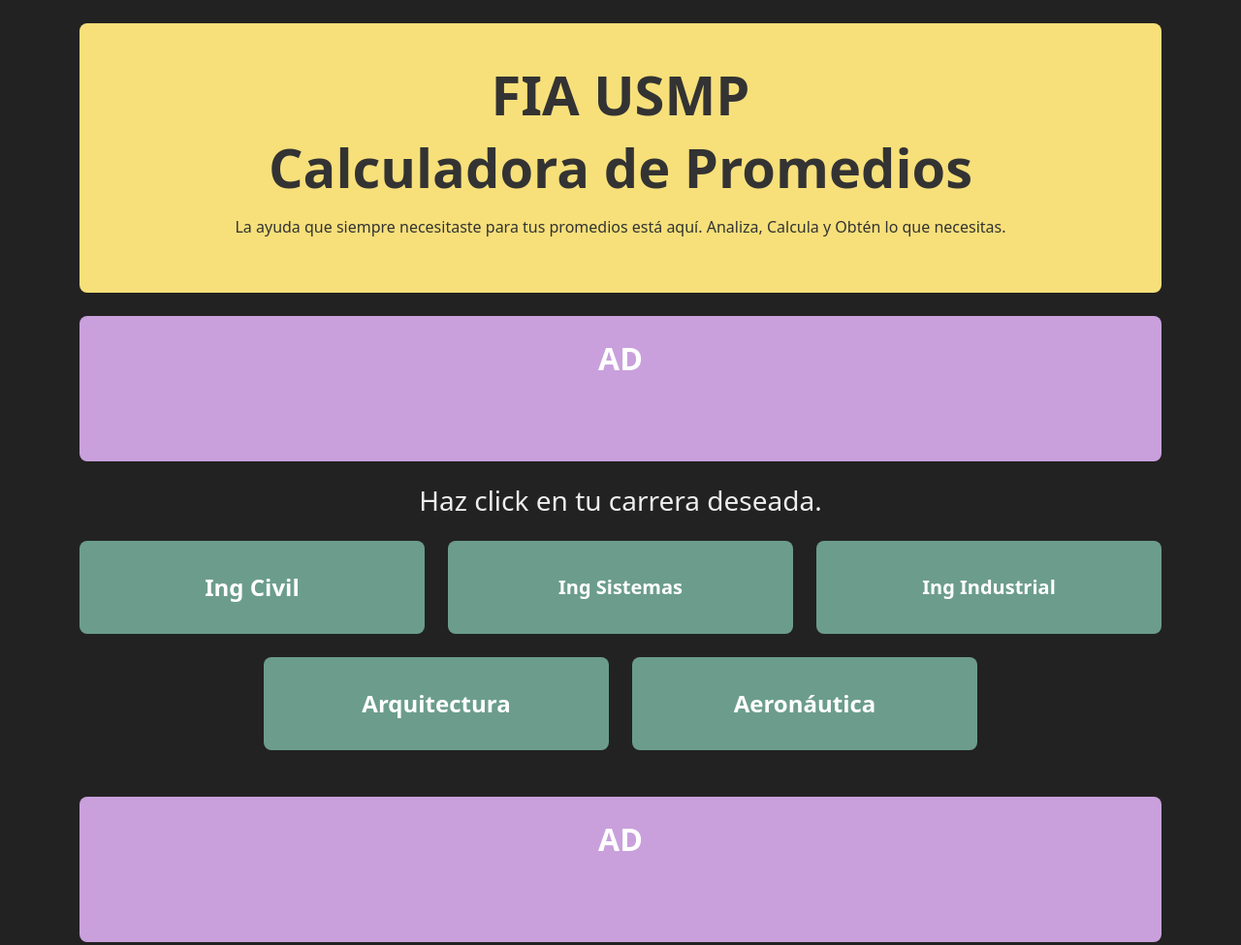
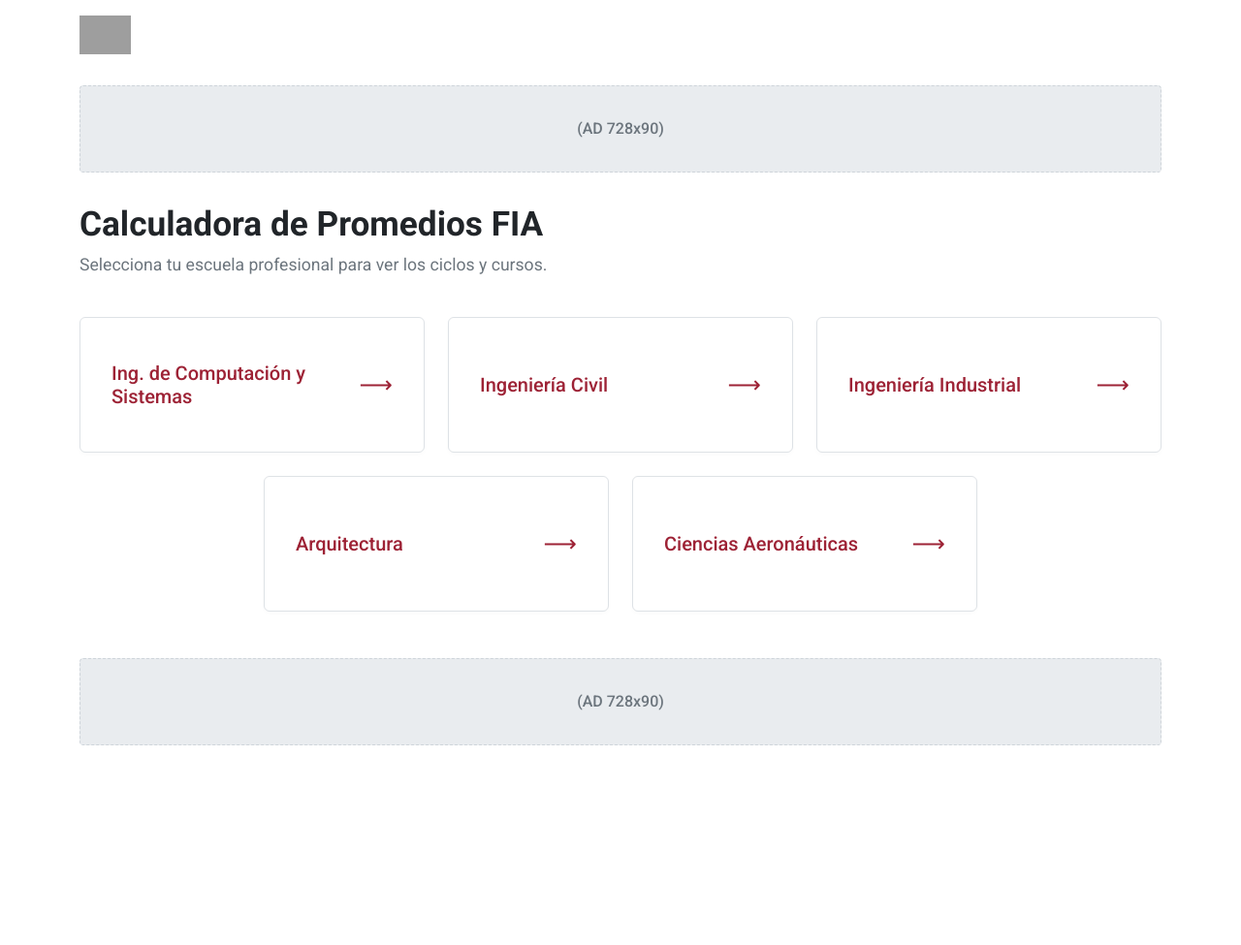
Before and after one commit to KushiedaZ5/FIA, a plain HTML site: page index.html in a window 1280 px wide. Shown: the whole page at 97% size. After the commit the page ends 801 px from the top, so only its background shows below. Drawn offline with nearby package versions, Linux system fonts and the light colour scheme; grey boxes are pictures that could not be loaded.

Commit message:
Update V0.95 Alpha

```diff
--- a/index.html
+++ b/index.html
@@ -1,94 +1,200 @@
 <!DOCTYPE html>
-<html lang="es" data-bs-theme="dark">
+<html lang="es">
 <head>
     <meta charset="UTF-8">
     <meta name="viewport" content="width=device-width, initial-scale=1.0">
-    <title>FIA USMP Calculadora - Selección de Carrera</title>
+    <title>Calculadora de Promedios FIA</title>
+
     <link href="https://cdn.jsdelivr.net/npm/bootstrap@5.3.3/dist/css/bootstrap.min.css" rel="stylesheet" integrity="sha384-QWTKZyjpPEjISv5WaRU9OFeRpok6YctnYmDr5pNlyT2bRjXh0JMhjY6hW+ALEwIH" crossorigin="anonymous">
+
+    <link rel="preconnect" href="https://fonts.googleapis.com">
+    <link rel="preconnect" href="https://fonts.gstatic.com" crossorigin>
+    <link href="https://fonts.googleapis.com/css2?family=Roboto:wght@300;400;500;700&display=swap" rel="stylesheet">
+
     <script>(function(w,d,s,l,i){w[l]=w[l]||[];w[l].push({'gtm.start':
     new Date().getTime(),event:'gtm.js'});var f=d.getElementsByTagName(s)[0],
     j=d.createElement(s),dl=l!='dataLayer'?'&l='+l:'';j.async=true;j.src=
     'https://www.googletagmanager.com/gtm.js?id='+i+dl;f.parentNode.insertBefore(j,f);
     })(window,document,'script','dataLayer','GTM-M5W79TKG');</script>
+
     <style>
-        body { background-color: #222; color: #eee; }
-        .sidebar-ad {
-            background-color: #c9a0dc; /* El morado de tu mockup */
-            color: white;
-            padding: 20px;
-            text-align: center;
-            font-size: 2em;
-            font-weight: bold;
-            border-radius: 8px;
+        :root {
+            --fia-red: #9D2235; /* El rojo oficial de tus capturas */
+            --text-dark: #212529;
+            --text-grey: #6C757D;
+            --bg-color: #FFFFFF;
+            --border-color: #DEE2E6;
         }
-        .bg-custom-header {
-            background-color: #f7e07a;
-            color: #333;
-            padding: 40px 20px;
+
+        body {
+            background-color: var(--bg-color);
+            color: var(--text-dark);
+            font-family: 'Roboto', sans-serif;
         }
-        .career-block {
-            background-color: #6c9d8c; /* El verde de tu mockup */
-            color: white;
-            padding: 30px;
-            border-radius: 8px;
-            text-align: center;
-            font-weight: bold;
-            transition: transform 0.2s, box-shadow 0.2s;
-            cursor: pointer;
-            height: 100%;
+
+        /* --- Header Simple --- */
+        .simple-header {
+            padding: 1rem 0;
+            margin-bottom: 1rem;
+        }
+        .logo-text {
+            font-weight: 700;
+            font-size: 1.1rem;
+            color: var(--text-dark);
             display: flex;
             align-items: center;
+            gap: 10px;
+        }
+
+        /* --- Slots de Anuncios --- */
+        .ad-container {
+            width: 100%;
+            background-color: #E9ECEF;
+            border: 1px dashed #CED4DA;
+            border-radius: 4px;
+            display: flex;
             justify-content: center;
-            text-decoration: none; /* Quitar subrayado del link */
+            align-items: center;
+            color: var(--text-grey);
+            font-weight: 500;
+            margin-bottom: 2rem;
         }
-        .career-block:hover {
-            transform: translateY(-5px);
-            box-shadow: 0 10px 20px rgba(0, 0, 0, 0.4);
-            color: white;
+        .ad-728 {
+            min-height: 90px;
         }
+
+        /* --- Títulos --- */
+        h1.main-title {
+            font-size: 2.2rem;
+            font-weight: 700;
+            color: var(--text-dark); /* Título negro como en tu mockup */
+            margin-bottom: 0.5rem;
+        }
+
+        p.subtitle {
+            font-size: 1.1rem;
+            color: var(--text-grey);
+            margin-bottom: 2.5rem;
+        }
+
+        /* --- Tarjetas de Carrera (Estilo Limpio) --- */
+        .career-card {
+            background-color: #FFFFFF;
+            border: 1px solid var(--border-color);
+            border-radius: 6px;
+            padding: 2rem;
+            text-decoration: none;
+            display: flex;
+            justify-content: space-between;
+            align-items: center;
+            transition: all 0.2s ease-in-out;
+            height: 100%;
+            min-height: 140px;
+            box-shadow: 0 2px 4px rgba(0,0,0,0.02); /* Sombra muy sutil */
+        }
+
+        .career-card:hover {
+            transform: translateY(-3px);
+            box-shadow: 0 10px 20px rgba(0,0,0,0.08);
+            border-color: #ced4da;
+        }
+
+        .career-name {
+            font-size: 1.25rem;
+            font-weight: 500;
+            color: var(--fia-red); /* Texto Rojo Oficial */
+            margin: 0;
+        }
+
+        .arrow-icon {
+            font-size: 1.5rem;
+            color: var(--fia-red); /* Flecha Roja */
+            font-weight: 300;
+        }
+
+        /* --- Footer --- */
+        .simple-footer {
+            margin-top: 3rem;
+            padding-top: 2rem;
+            border-top: 1px solid #F8F9FA;
+            text-align: center;
+            font-size: 0.85rem;
+            color: var(--text-grey);
+            padding-bottom: 2rem;
+        }
+        .simple-footer a {
+            color: var(--text-grey);
+            text-decoration: underline;
+        }
+
     </style>
 </head>
 <body>
     <noscript><iframe src="https://www.googletagmanager.com/ns.html?id=GTM-M5W79TKG"
     height="0" width="0" style="display:none;visibility:hidden"></iframe></noscript>
-    <div class="container my-4">
 
-        <header class="mb-4 rounded-3 text-center bg-custom-header">
-            <h1 class="display-4 fw-bold">FIA USMP</h1>
-            <h1 class="display-4 fw-bold">Calculadora de Promedios</h1>
-            <p class="mt-3">La ayuda que siempre necesitaste para tus promedios está aquí. Analiza, Calcula y Obtén lo que necesitas.</p>
+    <div class="container">
+
+        <header class="simple-header">
+            <div class="logo-text">
+                <img src="https://fia.usmp.edu.pe/images/logo_usmp_fia_header.png" alt="Logo FIA" height="40">
+                </div>
         </header>
 
-        <div class="sidebar-ad mb-4" style="min-height: 150px;">AD</div>
+        <div class="ad-container ad-728">
+            (AD 728x90)
+        </div>
 
-        <h3 class="text-center mb-4">Haz click en tu carrera deseada.</h3>
+        <h1 class="main-title">Calculadora de Promedios FIA</h1>
+        <p class="subtitle">Selecciona tu escuela profesional para ver los ciclos y cursos.</p>
 
         <div class="row g-4 justify-content-center">
 
-           <div class="col-6 col-md-4">
-                <a href="carrera.html?carrera=ingCivil" class="career-block fs-4">Ing Civil</a>
-            </div>
-            <div class="col-6 col-md-4">
-                <a href="carrera.html?carrera=ingSistemas" class="career-block fs-5">Ing Sistemas</a>
-            </div>
-            <div class="col-6 col-md-4 d-none d-md-block">
-                <a href="carrera.html?carrera=ingIndustrial" class="career-block fs-5">Ing Industrial</a>
+            <div class="col-md-6 col-lg-4">
+                <a href="carrera.html?carrera=ingSistemas" class="career-card">
+                    <h3 class="career-name">Ing. de Computación y Sistemas</h3>
+                    <span class="arrow-icon">⟶</span>
+                </a>
             </div>
 
-            <div class="col-6 col-md-4">
-                <a href="carrera.html?carrera=arquitectura" class="career-block fs-4">Arquitectura</a>
+            <div class="col-md-6 col-lg-4">
+                <a href="carrera.html?carrera=ingCivil" class="career-card">
+                    <h3 class="career-name">Ingeniería Civil</h3>
+                    <span class="arrow-icon">⟶</span>
+                </a>
             </div>
-            <div class="col-6 col-md-4">
-                <a href="carrera.html?carrera=aeronautica" class="career-block fs-4">Aeronáutica</a>
+
+            <div class="col-md-6 col-lg-4">
+                <a href="carrera.html?carrera=ingIndustrial" class="career-card">
+                    <h3 class="career-name">Ingeniería Industrial</h3>
+                    <span class="arrow-icon">⟶</span>
+                </a>
             </div>
-            <div class="col-6 col-md-4 d-md-none">
-                <a href="carrera.html?carrera=ingIndustrial" class="career-block fs-5">Ing Industrial</a>
+
+            <div class="col-md-6 col-lg-4">
+                <a href="carrera.html?carrera=arquitectura" class="career-card">
+                    <h3 class="career-name">Arquitectura</h3>
+                    <span class="arrow-icon">⟶</span>
+                </a>
+            </div>
+
+            <div class="col-md-6 col-lg-4">
+                <a href="carrera.html?carrera=aeronautica" class="career-card">
+                    <h3 class="career-name">Ciencias Aeronáuticas</h3>
+                    <span class="arrow-icon">⟶</span>
+                </a>
             </div>
 
         </div>
 
-        <div class="sidebar-ad mt-5" style="min-height: 150px;">AD</div>
+        <div class="ad-container ad-728 mt-5">
+            (AD 728x90)
+        </div>
+
+
 
     </div>
+
+    <script src="https://cdn.jsdelivr.net/npm/bootstrap@5.3.3/dist/js/bootstrap.bundle.min.js" integrity="sha384-YvpcrYf0tY3lHB60NNkmXc5s9fDVZLESaAA55NDzOxhy9GkcIdslK1eN7N6jIeHz" crossorigin="anonymous"></script>
 </body>
 </html>
```
Also changed, not shown: carrera.html (+135 -48 lines), script-carrera.js (+5 -7 lines).
